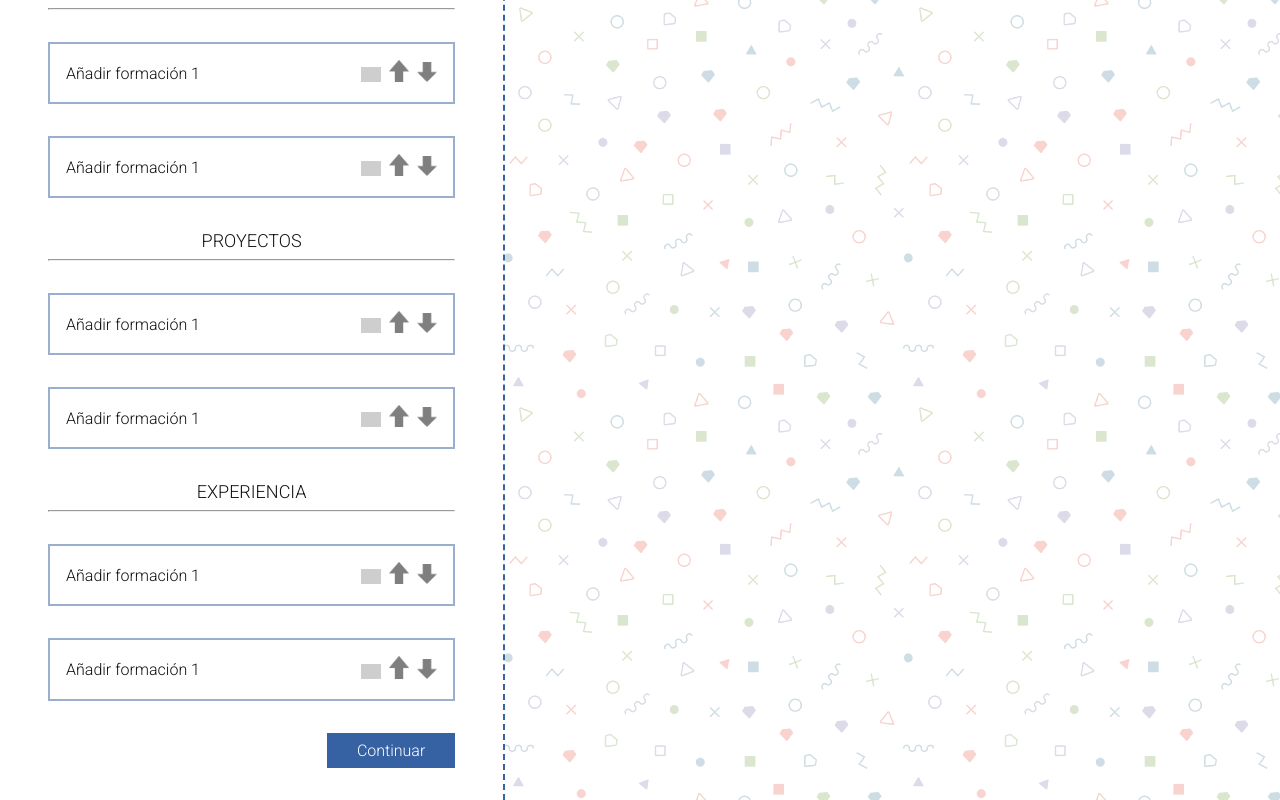
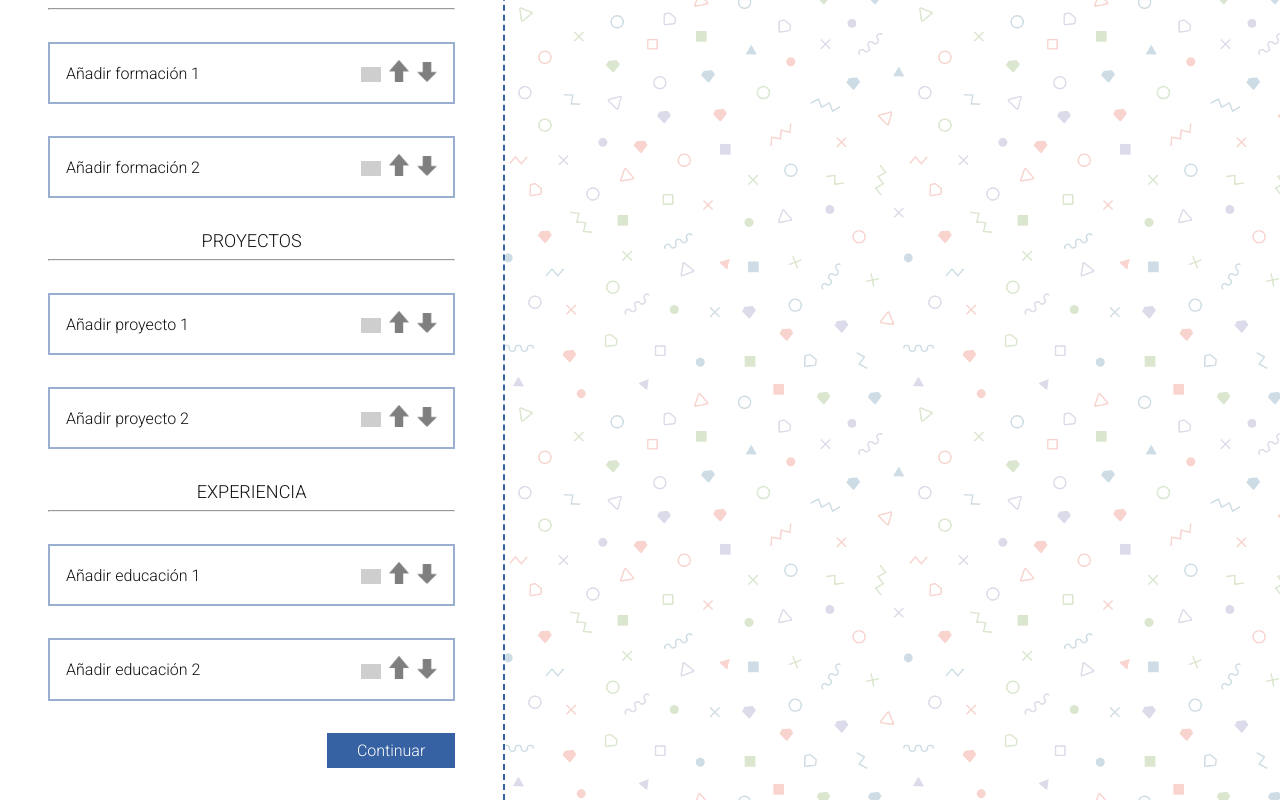
Before and after one commit to Adalab/project-clarke-s4-sass-sass-baby, a React (Create React App) app: page / in a window 1280 px wide. Shown: the part 1224-2024 px from the top of the page. Built offline with nearby package versions, Linux system fonts and the light colour scheme; grey boxes are pictures that could not be loaded.

Commit message:
Add collapsable function

```diff
--- a/public/old-index.html
+++ b/public/old-index.html
@@ -11,7 +11,6 @@
 
 
 
-
 <script type="text/javascript" src="script/main.js">
 </script>
 </body>
--- a/src/components/Colapsable.js
+++ b/src/components/Colapsable.js
@@ -1,12 +1,27 @@
 import React, { Component } from 'react';
 
 class Colapsable extends Component {
+  constructor(props){
+    super(props)
+    this.state={
+      collapsed:true
+    }
+  this.handleClick=this.handleClick.bind(this);
+  }
+
+  handleClick(){
+    this.setState({collapsed : !this.state.collapsed});
+  }
+
   render(){
+
+    const collapse = this.state.collapsed ? 'hidden' : '';
+
     return(
-      <div id={this.props.box}>
+      <div onClick={this.handleClick} id={this.props.box}>
       <div className="add-project caja-educacion">
       <div className="addfield" data-id={0}>
-      <a href="#" className="textadd">Añadir formación 1</a>
+      <a href="" className="textadd">{this.props.link}</a>
       </div>
 
       <div className="buttons-project-container">
@@ -15,7 +30,12 @@ class Colapsable extends Component {
       <img id="arrowDownFirstElement" className="buttons-project flecha-abajo" src="img/arrowdown.png" alt="Flecha hacia abajo" />
       </div>
       </div>
+
+      <div className= {`drop-down ${collapse}`}>
+      {this.props.children}
       </div>
+      </div>
+
     );
   }
 
--- a/src/components/Form.js
+++ b/src/components/Form.js
@@ -12,8 +12,8 @@ class Form extends Component {
       <PersonalData/>
 
       <Fieldset title="Formación">
-        <Colapsable box= "firstEducationBox">
-          <div className="drop-down hidden">
+        <Colapsable box= "firstEducationBox" link="Añadir formación 1">
+          <div className="drop-down">
           <input className="input-form title-education main-value" type="text" name="title-education" placeholder="Título" required />
           <input className="input-form center-education" type="text" name="company-project" placeholder="Centro de formación" required />
           <input className="input-form date-start-education" type="date" name="company-project" placeholder="Fecha inicio" required />
@@ -21,8 +21,8 @@ class Form extends Component {
           </div>
         </Colapsable>
 
-        <Colapsable box= "secondEducationBox">
-        <div className="drop-down hidden">
+        <Colapsable box= "secondEducationBox" link="Añadir formación 2">
+        <div className="drop-down">
           <input className="input-form title-education1 main-value" type="text" name="title-education1" placeholder="Título" required />
           <input className="input-form center-education1" type="text" name="company-project" placeholder="Centro de formación" required />
           <input className="input-form date-start-education1" type="date" name="company-project" placeholder="Fecha inicio" required />
@@ -32,8 +32,8 @@ class Form extends Component {
       </Fieldset>
 
       <Fieldset title= "Proyectos">
-      <Colapsable box="firstProyectBox">
-        <div className= "drop-down hidden">
+      <Colapsable box="firstProyectBox" link="Añadir proyecto 1">
+        <div className= "drop-down">
           <input className="input-form main-value name-project" id="name-project" type="text" name="name-project" placeholder="Nombre del proyecto" required />
           <input className="input-form company-project" id="company-project" type="text" name="company-project" placeholder="Empresa o proyecto personal" required />
           <div className="containter-data-project">
@@ -60,8 +60,8 @@ class Form extends Component {
         </div>
       </Colapsable>
 
-      <Colapsable box= "secondProyectBox">
-        <div className= "drop-down hidden">
+      <Colapsable box= "secondProyectBox" link="Añadir proyecto 2">
+        <div className= "drop-down">
           <input className="input-form main-value name-project" id="name-project" type="text" name="name-project" placeholder="Nombre del proyecto" required />
           <input className="input-form company-project" id="company-project" type="text" name="company-project" placeholder="Empresa o proyecto personal" required />
           <div className="containter-data-project">
@@ -90,8 +90,8 @@ class Form extends Component {
       </Fieldset>
 
       <Fieldset title= "Experiencia">
-      <Colapsable box="firstExperienceBox">
-      <div className="drop-down hidden">
+      <Colapsable box="firstExperienceBox" link="Añadir educación 1">
+      <div className="drop-down">
         <input className="input-form title-education main-value" type="text" name="title-education" placeholder="Título" required />
         <input className="input-form center-education" type="text" name="company-project" placeholder="Centro de formación" required />
         <input className="input-form date-start-education" type="date" name="company-project" placeholder="Fecha inicio" required />
@@ -99,8 +99,8 @@ class Form extends Component {
       </div>
       </Colapsable>
 
-      <Colapsable box="secondExperienceBox">
-      <div className="drop-down hidden">
+      <Colapsable box="secondExperienceBox" link="Añadir educación 2">
+      <div className="drop-down">
         <input className="input-form main-value name-company" id="company" type="text" name="company" placeholder="Empresa" required />
         <input className="input-form name-position" id="position" type="text" name="position" placeholder="Puesto de trabajo" required />
         <input className="input-form date-start-experience" id="init-data-experience" type="date" name="date-start-experience'" required />
```
